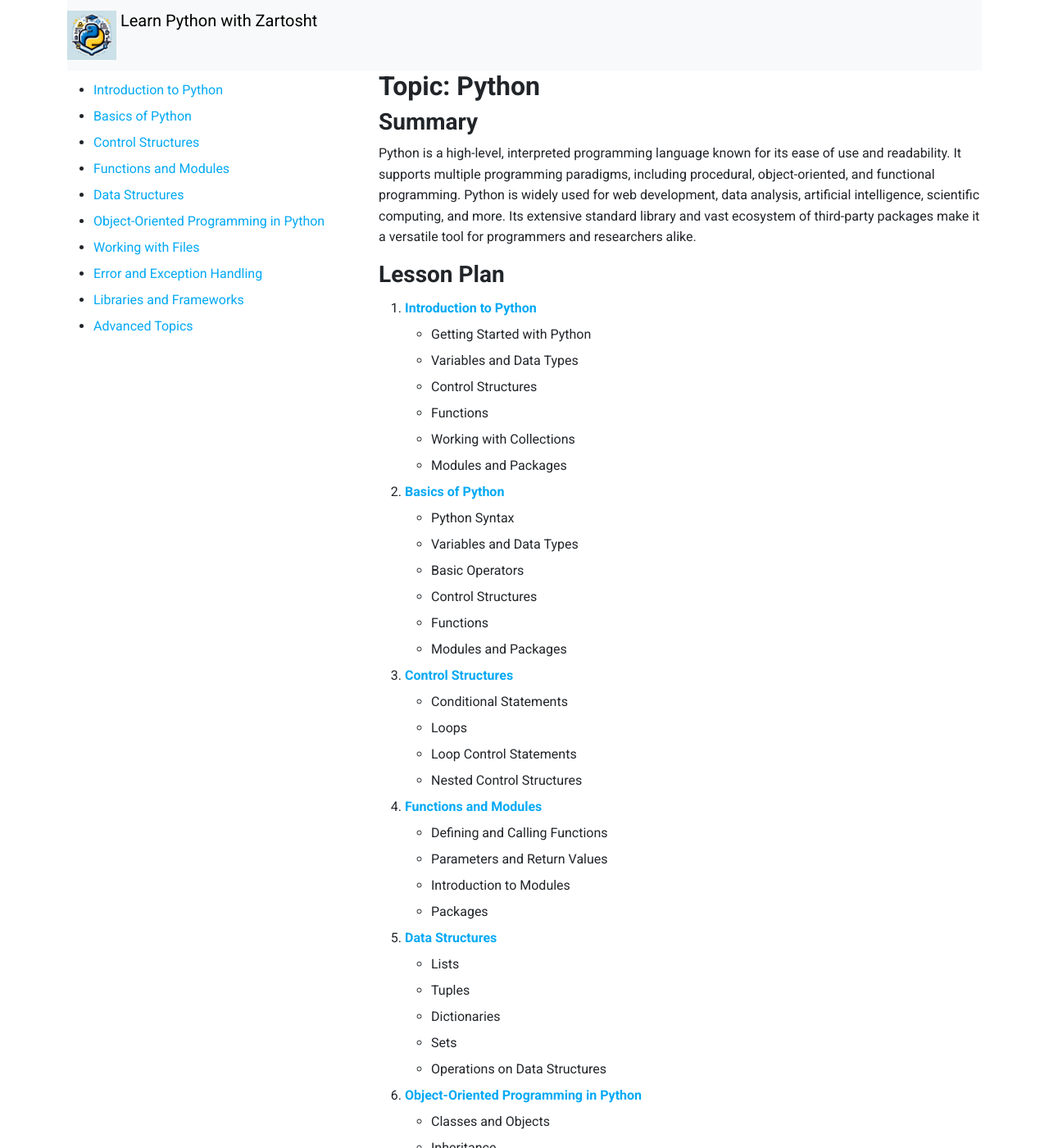
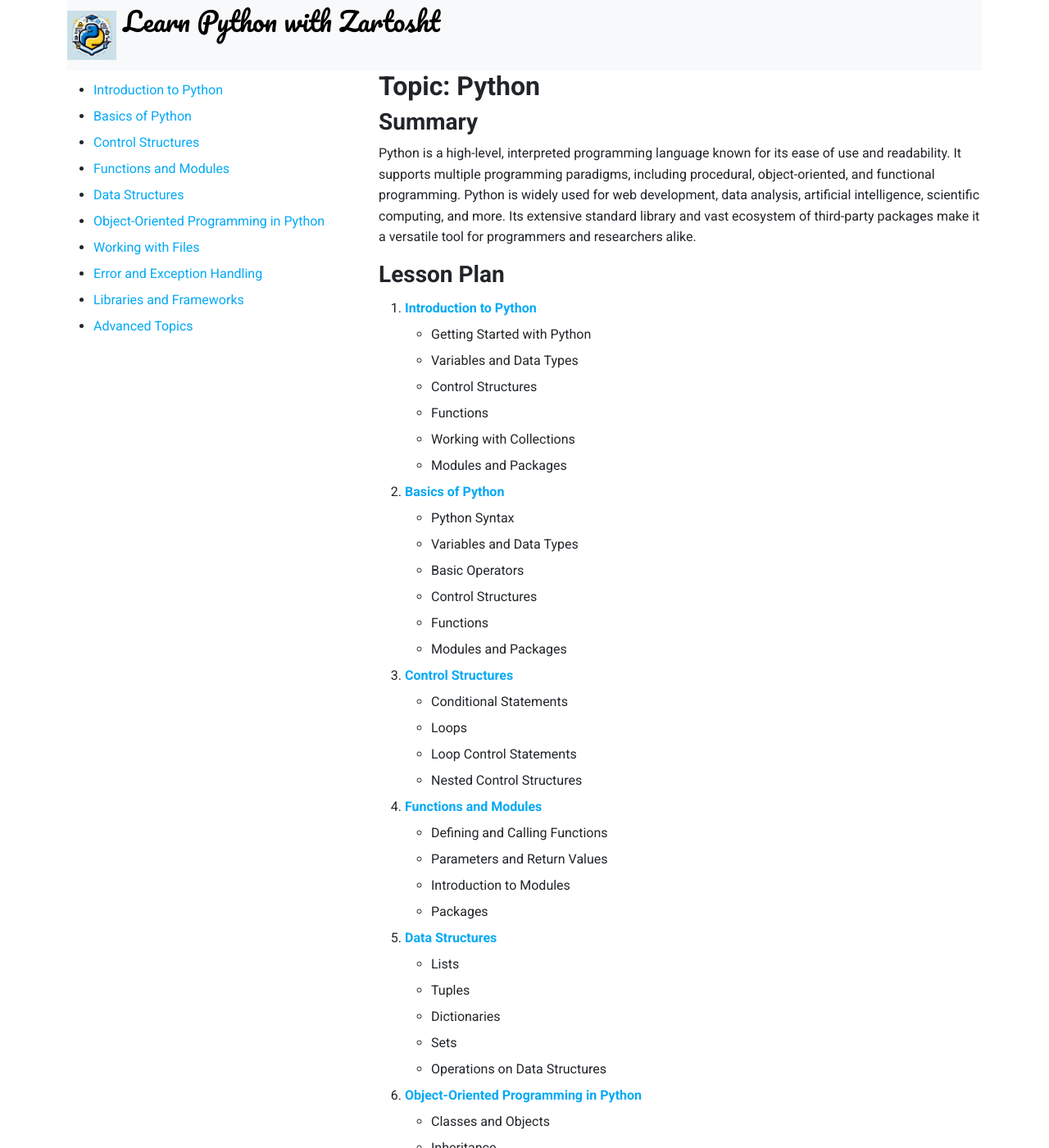
Before and after one commit to zartosht/learning-python, a Jekyll site: the page built from index.md, in a window 1280 px wide and 1400 px high. Shown: the whole window at 82% size. Built offline with Jekyll 4.4.1, drawn with Linux system fonts in a browser that asks for light colours; our own code applies the rules of GitHub Pages for plain Markdown files; comment, search, counter and statistics services are not loaded.

```diff
--- a/_layouts/default.html
+++ b/_layouts/default.html
@@ -13,7 +13,7 @@
   <link rel="preconnect" href="https://fonts.googleapis.com">
   <link rel="preconnect" href="https://fonts.gstatic.com" crossorigin>
   <link
-    href="https://fonts.googleapis.com/css2?family=Roboto:ital,wght@0,100;0,300;0,400;0,500;0,700;0,900;1,100;1,300;1,400;1,500;1,700;1,900&display=swap"
+    href="https://fonts.googleapis.com/css2?family=Roboto:ital,wght@0,100;0,300;0,400;0,500;0,700;0,900;1,100;1,300;1,400;1,500;1,700;1,900&family=Pacifico&display=swap"
     rel="stylesheet">
   <link href="https://cdn.jsdelivr.net/npm/bootstrap@5.3.2/dist/css/bootstrap.min.css" rel="stylesheet"
     integrity="sha384-T3c6CoIi6uLrA9TneNEoa7RxnatzjcDSCmG1MXxSR1GAsXEV/Dwwykc2MPK8M2HN" crossorigin="anonymous">
--- a/_sass/_main.sass
+++ b/_sass/_main.sass
@@ -14,6 +14,12 @@ li
 a
   text-decoration: none
   color: #03a9f4
+
+.navbar-brand
+  font-family: 'Pacifico', cursive
+  font-size: 4vw
+  @media (min-width: 480px)
+    font-size: clamp(24px, 4vw, 32px) // Ensures font-size stays within specified bounds
 
 h1, h2, h3, h4, h5, h6
   font-family: 'Roboto', sans-serif
```
